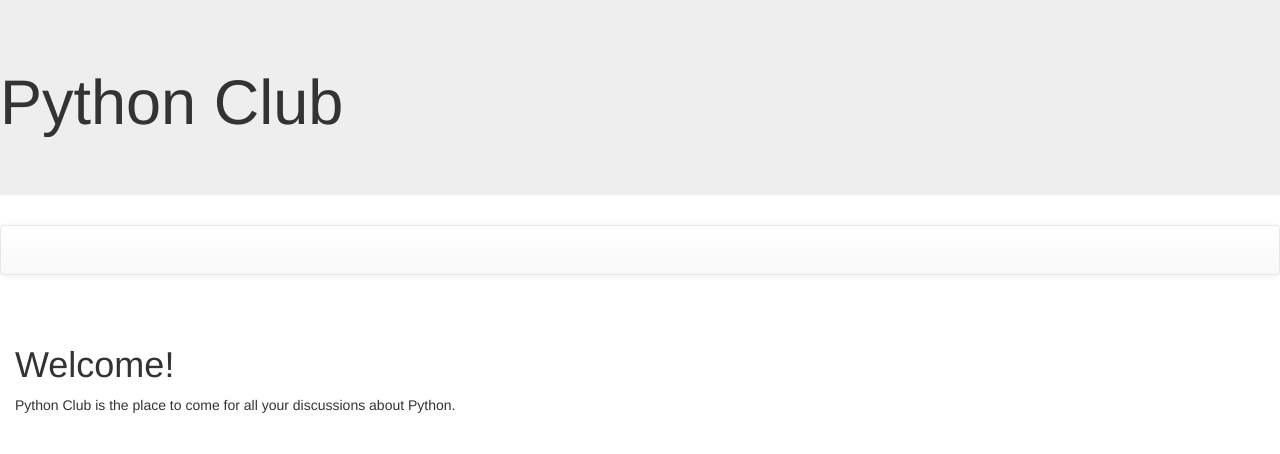
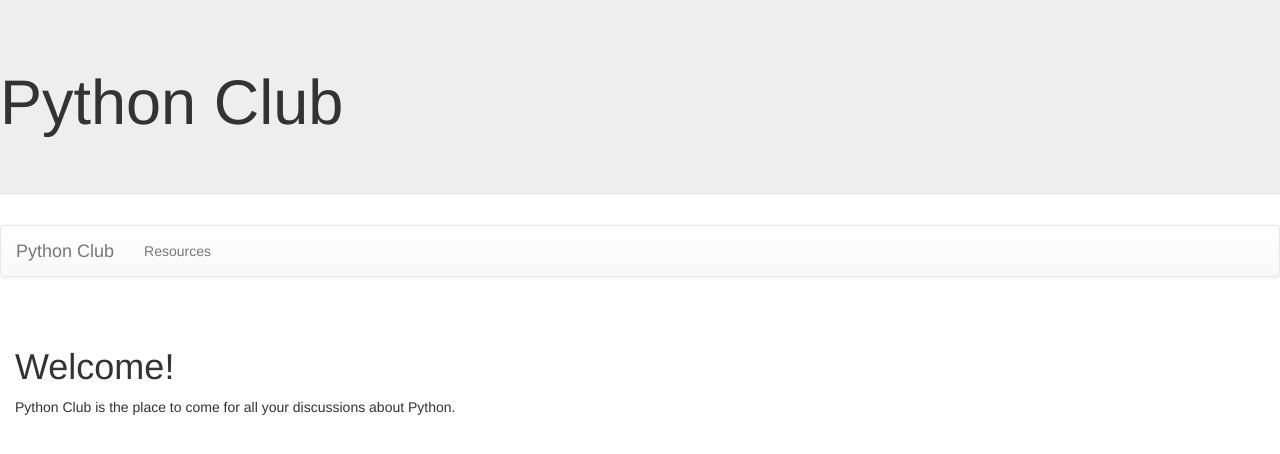
Before and after one commit to ktb702/pythonclub, a Django app: page /pythonclubapp/ in a window 1280 px wide. Shown: the top 454 px of the page. Run offline with Django 3.2, Linux system fonts and the light colour scheme; some libraries are stand-ins or nearby versions.

Commit message:
Added resource view

```diff
--- a/pythonclubproject/pythonclubapp/templates/base.html
+++ b/pythonclubproject/pythonclubapp/templates/base.html
@@ -6,16 +6,23 @@
         <link rel="stylesheet" href="//maxcdn.bootstrapcdn.com/bootstrap/3.2.0/css/bootstrap.min.css">
         <link rel="stylesheet" href="//maxcdn.bootstrapcdn.com/bootstrap/3.2.0/css/bootstrap-theme.min.css">
         <link href='//fonts.googleapis.com/css?family=Lobster&subset=latin,latin-ext' rel='stylesheet' type='text/css'>
-
-
     </head>
     <body>
         <div class='jumbotron'>
             <h1>Python Club</h1>
         </div>
         <nav class="navbar navbar-default">
+            <div class="container-fluid">
+                <div class="navbar-header">
+                    <a class="navbar-brand" href="{% url 'index' %}">Python Club</a>
+                </div>
 
+            <ul class="nav navbar-nav">
+                <li><a href="{% url 'resources' %}">Resources</a></li>
+            </ul>
+            </div>
         </nav>
+
         <p>&nbsp;</p>
         <div class="container-fluid">
         {% block content %}
--- a/pythonclubproject/pythonclubapp/urls.py
+++ b/pythonclubproject/pythonclubapp/urls.py
@@ -3,4 +3,5 @@ from . import views
 
 urlpatterns = [
     path('', views.index, name='index'),
+    path('getResources/', views.getResources, name='resources'),
 ]
--- a/pythonclubproject/pythonclubapp/views.py
+++ b/pythonclubproject/pythonclubapp/views.py
@@ -1,5 +1,11 @@
 from django.shortcuts import render
+from .models import Meeting, MeetingMinutes, Resource, Event
 
 # Create your views here.
 def index (request):
     return render(request, 'pythonclubapp/index.html')
+
+#View that returns all the resources
+def getResources (request):
+    resource_list = Resource.objects.all()
+    return render(request, 'pythonclubapp/resource.html', {'resource_list' : resource_list})
--- a/pythonclubproject/pythonclubproject/urls.py
+++ b/pythonclubproject/pythonclubproject/urls.py
@@ -14,8 +14,8 @@ Including another URLconf
     2. Add a URL to urlpatterns:  path('blog/', include('blog.urls'))
 """
 from django.contrib import admin
-from django.urls import path, include
-#from django.conf.urls import include
+from django.urls import path
+from django.conf.urls import include
 
 urlpatterns = [
     path('admin/', admin.site.urls),
```
Also changed, not shown: pythonclubproject/pythonclubapp/templates/pythonclubapp/resource.html (added, +22 -0 lines).
